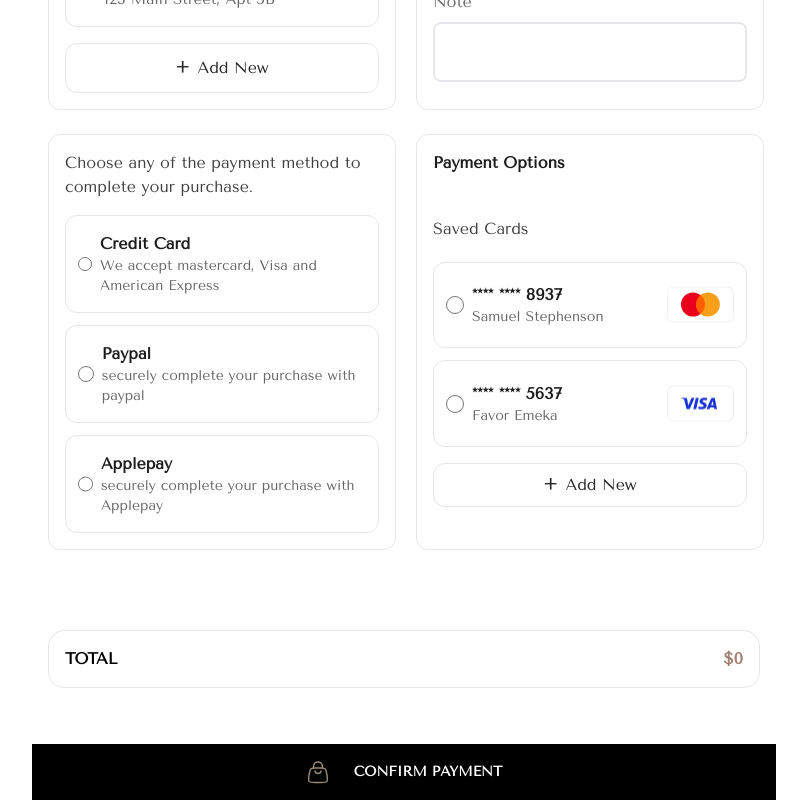
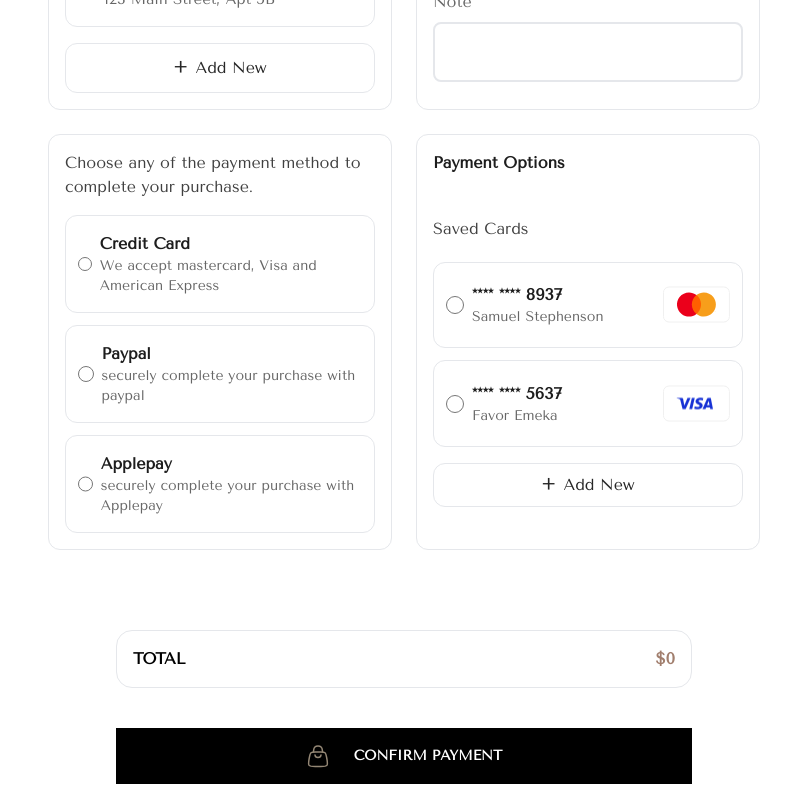
Before and after one commit to froschi95/timbu-shop-client, a Next.js app: page /checkout in a window 1280 px wide. Shown: the part 423-1223 px from the top of the page, without its empty margins (236-1043 px from the left). Built offline with nearby package versions, Linux system fonts and the light colour scheme.

Commit message:
minor update

```diff
--- a/app/checkout/page.js
+++ b/app/checkout/page.js
@@ -26,30 +26,30 @@ const CheckoutPage = () => {
   };
   return (
     <section className="mx-auto px-6 lg:px-28 xl:px-40 max-w-[66.5rem]">
-      <div className="p-4 w-full min-h-screen ">
-        <div className="mx-auto flex flex-col items-center justify-center text-center mb-10">
+      <div className="p-4 w-full min-h-screen flex flex-col items-center">
+        <div className="flex flex-col items-center justify-center text-center mb-10">
           <h1>CHECKOUT</h1>
           <Image src={Line} alt="line" />
         </div>
-        <div className="mx-auto grid grid-cols-1 gap-6 md:grid-cols-2">
+        <div className="w-full grid grid-cols-1 gap-6 md:grid-cols-2">
           <AddressCard />
           <DeliveryDateCard />
           <PaymentOptCard />
           <SavedOptionsCard />
         </div>
-        <div className="flex mt-20 p-4 justify-between items-center border rounded-2xl text-base font-bold">
+        <div className="flex mt-20 p-4 justify-between items-center border rounded-2xl text-base font-bold w-full max-w-xl">
           <h1 className="">TOTAL</h1>
-          <p className=" text-[#A17E6D]">${totalCostOfAllItems}</p>
-        </div>
+          <p className="text-[#A17E6D]">${totalCostOfAllItems}</p>
         </div>
         <div
           onClick={handleOpenModal}
-        className="cursor-pointer mt-10 h-14 bg-black flex gap-6 justify-center items-center hover:scale-105 hover:transition-all"
+          className="cursor-pointer mt-10 h-14 bg-black flex gap-6 justify-center items-center hover:scale-105 transition-all w-full max-w-xl"
         >
           <Image src={Bag} alt="cart" />
           <p className="text-sm font-bold text-white uppercase">
             confirm payment
           </p>
+        </div>
       </div>
       <Modal isOpen={isModalOpen} onClose={handleCloseModal}>
         <div className="mx-auto py-4">
@@ -58,10 +58,9 @@ const CheckoutPage = () => {
               Payment Successful
             </h1>
             <Image src={Success} alt="success" />
-            <h3>Your payment was success</h3>
+            <h3>Your payment was successful</h3>
             <p className="text-sm">Payment ID 15263541</p>
             <Image src={Line} alt="line" />
-
             <h2 className="cursor-pointer text-[#FF5E00]">Download Receipt</h2>
             <Link className="border px-4 py-3" href={"/"}>
               BACK TO HOME
--- a/app/components/AddressCard.jsx
+++ b/app/components/AddressCard.jsx
@@ -19,7 +19,7 @@ const AddressCard = () => {
   ];
 
   return (
-    <div className="mx-auto w-[348px] max-w-[472px] grid grid-cols-1 gap-4 md:rounded-xl md:border md:p-4">
+    <div className="mx-auto w-full max-w-[472px] grid grid-cols-1 gap-4 md:rounded-xl md:border md:p-4">
       <p className="text-[#404040]">Select from saved or add new.</p>
       <div className="grid grid-cols-1 gap-3">
         {addresses.map((address) => (
--- a/app/components/DeliveryDateCard.jsx
+++ b/app/components/DeliveryDateCard.jsx
@@ -2,7 +2,7 @@ import React from "react";
 
 const DeliveryDateCard = () => {
   return (
-    <div className="mx-auto w-[348px] max-w-[472px] grid grid-cols-1 gap-4 md:rounded-xl md:border md:p-4">
+    <div className="mx-auto w-full max-w-[472px] grid grid-cols-1 gap-4 md:rounded-xl md:border md:p-4">
       <div className="flex gap-4">
         <p>Schedule Options</p>
         <div className="bg-black rounded-[11.13px] w-[36.19px] h-[22px] flex items-center justify-end">
--- a/app/components/PaymentOptCard.jsx
+++ b/app/components/PaymentOptCard.jsx
@@ -21,7 +21,7 @@ const PaymentOptCard = () => {
     },
   ];
   return (
-    <div className="mx-auto w-[348px] max-w-[472px] grid grid-cols-1 gap-4 md:rounded-xl md:border md:p-4">
+    <div className="mx-auto w-full max-w-[472px] grid grid-cols-1 gap-4 md:rounded-xl md:border md:p-4">
       <h2 className="text-[#1D1D1D] text-base font-semibold md:hidden">
         Payment Options
       </h2>
--- a/app/components/SavedOptionsCard.jsx
+++ b/app/components/SavedOptionsCard.jsx
@@ -5,7 +5,7 @@ import Mastercard from "/public/Mastercard.svg";
 
 const SavedOptionsCard = () => {
   return (
-    <div className="mx-auto w-[348px] max-w-[472px] grid grid-cols-1 gap-4 md:rounded-xl md:border md:p-4">
+    <div className="mx-auto w-full max-w-[472px] grid grid-cols-1 gap-4 md:rounded-xl md:border md:p-4">
       <h2 className="hidden md:block text-[#1D1D1D] text-base font-semibold">
         Payment Options
       </h2>
```
Lines whose indentation alone changed are shown as unchanged.
